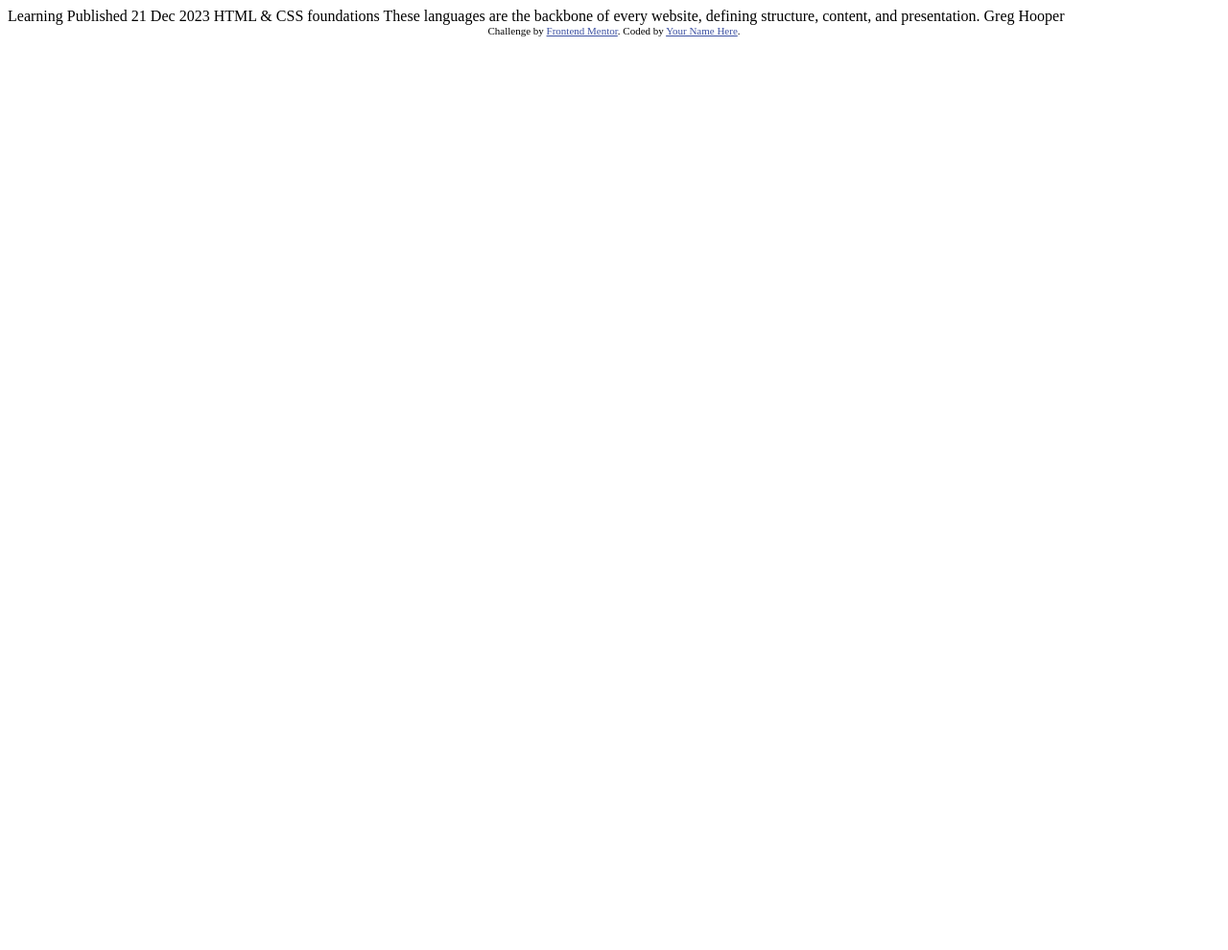
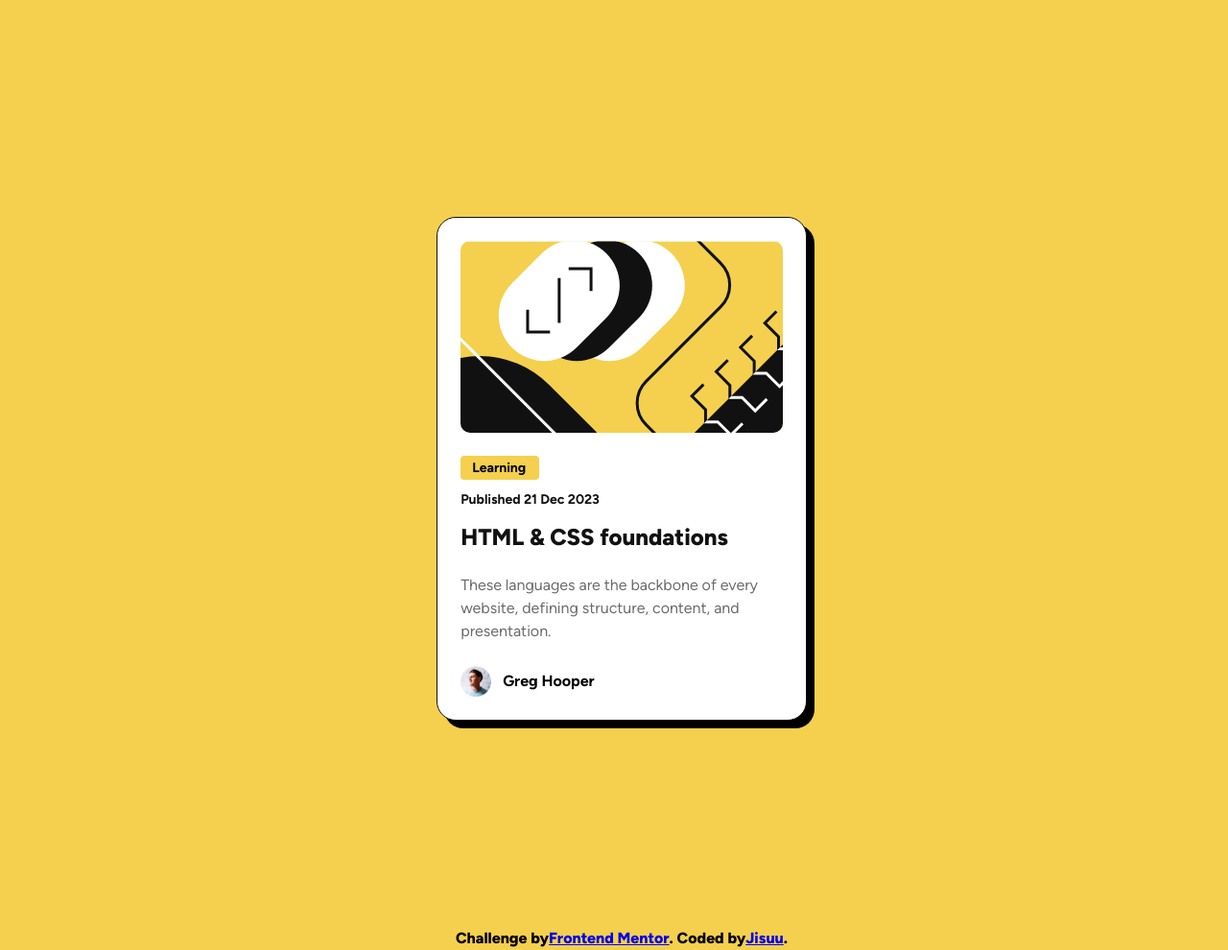
Before and after one commit to tjnut3/blogcardpreview, a plain HTML site: page index.html in a window 1280 px wide. Shown: the whole page at 96% size. Before the commit the page ends 800 px from the top, so only its background shows below. Drawn offline with Linux system fonts and the light colour scheme.

Commit message:
Finished

```diff
--- a/index.html
+++ b/index.html
@@ -3,32 +3,31 @@
 <head>
   <meta charset="UTF-8">
   <meta name="viewport" content="width=device-width, initial-scale=1.0"> <!-- displays site properly based on user's device -->
-
+  <link rel="stylesheet" href="style.css">
   <link rel="icon" type="image/png" sizes="32x32" href="./assets/images/favicon-32x32.png">
-
   <title>Frontend Mentor | Blog preview card</title>
-
-  <!-- Feel free to remove these styles or customise in your own stylesheet 👍 -->
-  <style>
-    .attribution { font-size: 11px; text-align: center; }
-    .attribution a { color: hsl(228, 45%, 44%); }
-  </style>
 </head>
 <body>
-
-  Learning
-
-  Published 21 Dec 2023
-
-  HTML & CSS foundations
-
-  These languages are the backbone of every website, defining structure, content, and presentation.
-
-  Greg Hooper
-
+  <div class="container">
+    <div class="main-card">
+      <div class="image-card">
+        <img src="./assets/images/illustration-article.svg" alt="#">
+      </div>
+      <div class="text-card">
+        <h1>Learning</h1>
+        <h2>Published 21 Dec 2023</h2>
+        <h3>HTML & CSS foundations</h3>
+        <p>These languages are the backbone of every website, defining structure, content, and presentation.</p>
+      </div>
+      <div class="author-card">
+        <img src="./assets/images/image-avatar.webp" alt="">
+        <h4>Greg Hooper</h4>
+      </div>
+    </div>
+  </div>
   <div class="attribution">
-    Challenge by <a href="https://www.frontendmentor.io?ref=challenge" target="_blank">Frontend Mentor</a>.
-    Coded by <a href="#">Your Name Here</a>.
+    Challenge by<a href="https://www.frontendmentor.io?ref=challenge" target="_blank">Frontend Mentor</a>.
+    Coded by <a href="https://www.frontendmentor.io/profile/tjnut3">Jisuu</a>.
   </div>
 </body>
 </html>
--- /dev/null
+++ b/style.css
@@ -0,0 +1,112 @@
+* {
+    box-sizing: border-box;
+
+}
+
+@font-face {
+    font-family: 'Text-preset1';
+    src: url('/assets/fonts/static/Figtree-ExtraBold.ttf');
+}
+
+@font-face {
+    font-family: 'Text-preset2';
+    src: url('/assets/fonts/Figtree-VariableFont_wght.ttf');
+}
+
+@font-face {
+    font-family: 'Text-preset3';
+    src: url('/assets/fonts/Figtree-VariableFont_wght.ttf');
+}
+
+@font-face {
+    font-family: 'Text-preset4';
+    src: url('/assets/fonts/static/Figtree-ExtraBold.ttf');
+}
+
+
+body {
+    background-color: #f4d04e;
+    width: 100%;
+}
+
+.container {
+    display: flex;
+    justify-content: center;
+    align-items: center;
+    height: 60rem;
+    .main-card {
+        border: #111111 solid 1px;
+        border-radius: 20px;
+        box-shadow: 8px 8px #000000;
+        width: 24.1rem;
+        height: auto;
+        display: flex;
+        padding: 1.5rem;
+        background: #ffffff;
+        flex-wrap: wrap;
+        .image-card {
+            height: 200px;
+            border-radius: 10px;
+            object-fit: cover;
+            overflow: hidden;
+            margin-bottom: 24px;
+        }
+        .text-card {
+            h1 {
+                width: 5.125rem;
+                background-color: #f4d04e;
+                padding: 4px 12px 4px 12px;
+                font-family: 'Text-preset3';
+                font-size: 14px;
+                font-weight: bold;
+                border-radius: 4px;
+                margin-top: 0px;
+            }
+            h2 {
+                color: #111111;
+                font-family: 'Text-preset3';
+                font-size: 14px;
+                margin-top: 12px;
+            }
+            h3 {
+                color: #111111;
+                font-family: 'Text-preset1';
+                font-size: 24px;
+                margin-top: 16px;
+            }
+            p {
+                color: #6b6b6b;
+                font-family: 'Text-preset2';
+                line-height: 1.5;
+                margin-top: 16px;
+                margin-bottom: 24px;
+            }
+        }
+        .author-card {
+            display: flex;
+            align-items: center;
+            img {
+                width: 32px;
+                height: 32px;
+                margin-right: 12px;
+            }
+            h4 {
+                margin: 0px;
+                font-family: 'Text-preset3';
+                font-weight: bold;
+            }
+        }
+    }
+}
+
+.attribution {
+    display: flex;
+    font-family:  'Text-preset1';
+    justify-content: center;
+    text-align: center;
+    align-items: center;
+    a:hover{
+        color: red;
+        font-weight: bold;
+    }
+}
```
